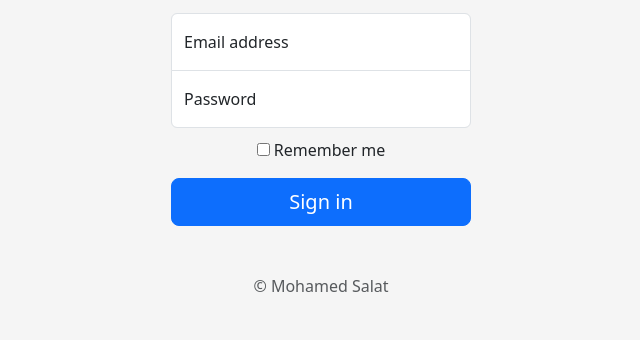
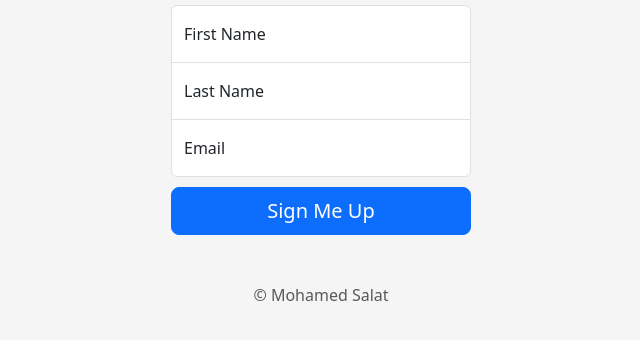
Before and after one commit to JustGetAClass/Newsletter-Signup, a website: page signup.html in a window 1280 px wide. Shown: the part 390-730 px from the top of the page, without its empty margins (319-959 px from the left). Drawn offline with nearby package versions, Linux system fonts and the light colour scheme.

```diff
--- a/sign-in.css
+++ b/public/css/sign-in.css
@@ -20,13 +20,17 @@
   z-index: 2;
 }
 
-.form-signin input[type="email"] {
+.top {
   margin-bottom: -1px;
   border-bottom-right-radius: 0;
   border-bottom-left-radius: 0;
 }
+.middle{
+  border-radius: 0;
+  margin-bottom: -1px;
+}
 
-.form-signin input[type="password"] {
+.bottom {
   margin-bottom: 10px;
   border-top-left-radius: 0;
   border-top-right-radius: 0;
--- a/signup.html
+++ b/signup.html
@@ -78,11 +78,11 @@
 		</style>
 
 		<!-- Custom styles for this template -->
-		<link href="sign-in.css" rel="stylesheet" />
+		<link href="css/sign-in.css" rel="stylesheet" />
 	</head>
 	<body class="text-center">
 		<main class="form-signin w-100 m-auto">
-			<form>
+			<form action="/" method="post">
 				<img
 					class="mb-4"
 					src="images/logo-no-background.png"
@@ -94,31 +94,43 @@
 
 				<div class="form-floating">
 					<input
-						type="email"
-						class="form-control"
+						type="text"
+						class="form-control top"
 						id="floatingInput"
-						placeholder="name@example.com"
+						placeholder="first-name"
+						name="fname"
 					/>
-					<label for="floatingInput">Email address</label>
+					<label for="floatingInput">First Name</label>
 				</div>
 				<div class="form-floating">
 					<input
-						type="password"
-						class="form-control"
-						id="floatingPassword"
-						placeholder="Password"
+						type="text"
+						class="form-control middle"
+						id="floatingInput"
+						placeholder="last-name"
+						name="lname"
 					/>
-					<label for="floatingPassword">Password</label>
+					<label for="floatingInput">Last Name</label>
+				</div>
+				<div class="form-floating">
+					<input
+						type="email"
+						class="form-control bottom"
+						id="floatingemail"
+						placeholder="name@example.com"
+						name="email"
+					/>
+					<label for="floatingPassword">Email</label>
 				</div>
 
-				<div class="checkbox mb-3">
+				<!-- <div class="checkbox mb-3">
 					<label>
 						<input type="checkbox" value="remember-me" /> Remember
 						me
 					</label>
-				</div>
+				</div> -->
 				<button class="w-100 btn btn-lg btn-primary" type="submit">
-					Sign in
+					Sign Me Up
 				</button>
 				<p class="mt-5 mb-3 text-muted">&copy; Mohamed Salat</p>
 			</form>
```
Also changed, not shown: app.js (+17 -4 lines), public/images/logo-no-background.png (renamed from images/logo-no-background.png).
